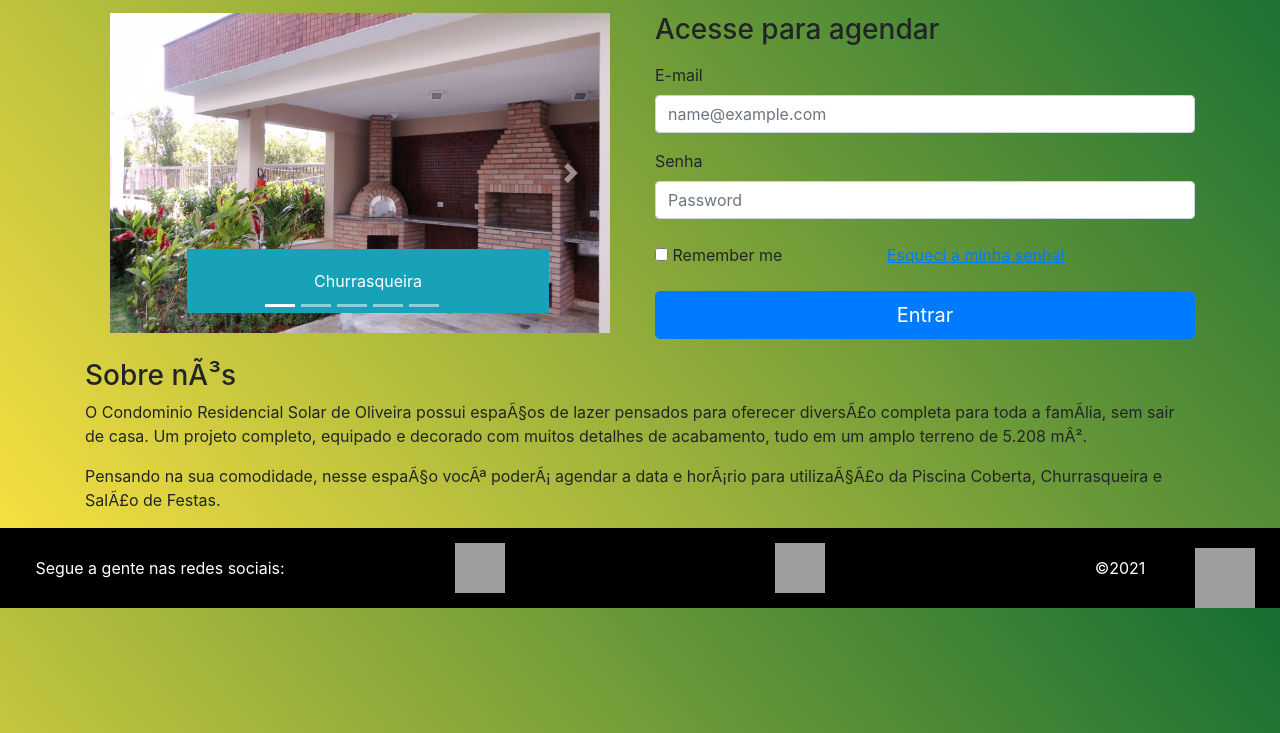
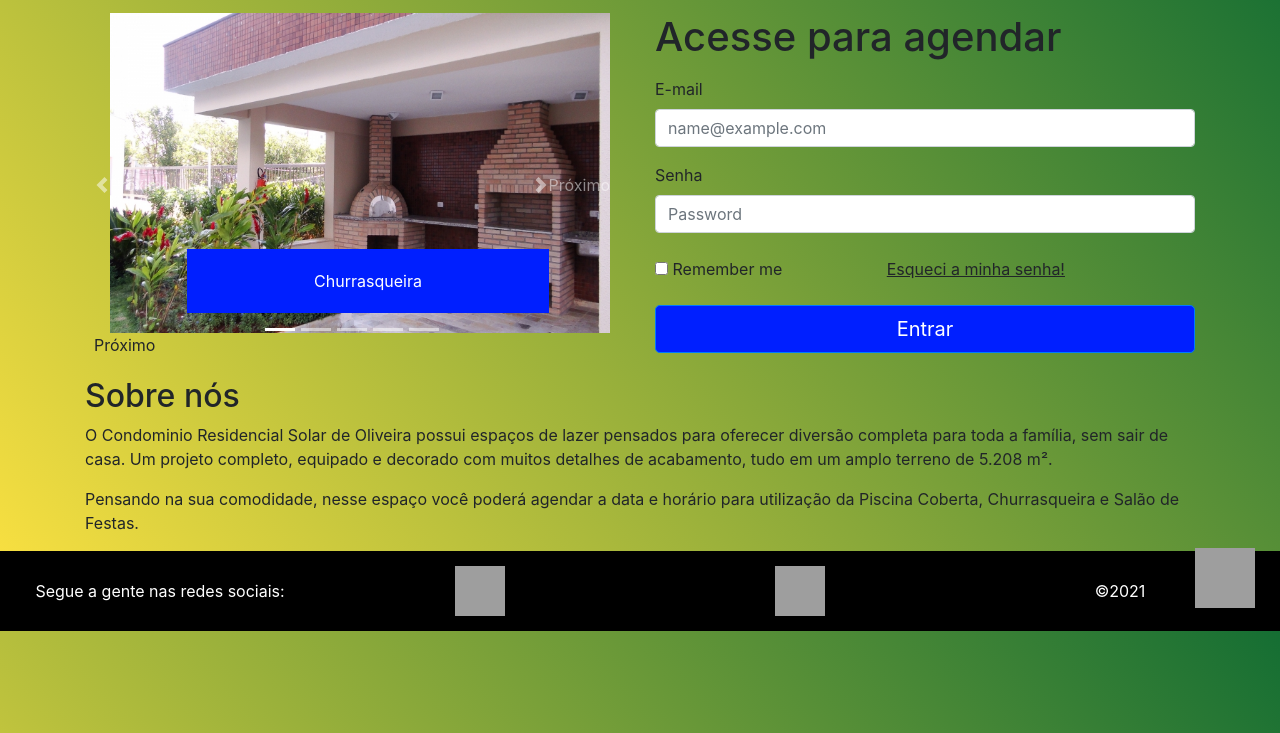
Before and after one commit to Fe13Reis/Aplicativo-web-com-python-e-flask, a Flask app: page /login in a window 1280 px wide. Shown: the part 67-800 px from the top of the page. Run offline with Flask 2, Linux system fonts and the light colour scheme; some libraries are stand-ins or nearby versions; grey boxes are pictures that could not be loaded.

Commit message:
Acessibilidade 2ª alteração

```diff
--- a/templates/index.html
+++ b/templates/index.html
@@ -28,9 +28,10 @@
 
     <div class="center" style="position: absolute; top: 10%;">
 
-        <h1 style="color: white; margin-bottom: 25px;">Bem Vindo ao Portal - SGCS </h1>
+        <h1 style="color: white; margin-bottom: 25px;">SGC - Sistema de
+            Gerenciamento do <br> Condominio Solar de Oliveira</h1>
 
-        <img alt= "imagem da fachada do prédio" src="../static/img/predio.jpg" class="img" style="margin-bottom: 25px;">
+        <img src="../static/img/predio.jpg" class="img" style="margin-bottom: 25px;">
 
         <a href="/login" class="btn btn-lg btn-custom btn-branco" style="width: 20%;"> Entrar </a>
 
--- a/templates/login.html
+++ b/templates/login.html
@@ -64,24 +64,28 @@
 
                           <div class="carousel-inner"><!--Inner -->
 
-                            <div class="carousel-item active ml-3">
-                              <img alt= "imagem do espaÃ§o com churrasqueira do condomÃ­nio" src="../static/img/churrasqueira.jpg" class="img-fluid" style="width: 500px; height: 320px;">
-                              <div class="carousel-caption bg-info">Churrasqueira</div>
+                            <div class="carousel-item active ml-3" >
+                              <img alt= "imagem do espaço com churrasqueira do condomínio" src="../static/img/churrasqueira.jpg" class="img-fluid" style="width: 500px; height: 320px;">
+                              <div style= "background-color:#001fff; position: absolute; right: 15%; bottom: 20px;
+                              left: 15%; z-index: 10; padding-top: 20px; padding-bottom: 20px; color: #fff; text-align: center;">  Churrasqueira</div>
                             </div>
 
                             <div class="carousel-item ml-3">
-                              <img alt= "imagem da piscina cobrta do condomÃ­nio" src="../static/img/piscina_coberta.jpg" class="img-fluid" style="width: 500px; height: 320px;">
-                              <div class="carousel-caption bg-info">Piscina Coberta</div>
+                              <img alt= "imagem da piscina cobrta do condomínio" src="../static/img/piscina_coberta.jpg" class="img-fluid" style="width: 500px; height: 320px;">
+                              <div style= "background-color:#001fff; position: absolute; right: 15%; bottom: 20px;
+                              left: 15%; z-index: 10; padding-top: 20px; padding-bottom: 20px; color: #fff; text-align: center;"> Piscina Coberta</div>
                             </div>
 
                             <div class="carousel-item ml-3">
-                              <img alt= "imagem da fachada do prÃ©dio" src="../static/img/predio.jpg" class="img-fluid" style="width: 500px; height: 320px;">
-                              <div class="carousel-caption bg-info">O Predio</div>
+                              <img alt= "imagem da fachada do prédio" src="../static/img/predio.jpg" class="img-fluid" style="width: 500px; height: 320px;">
+                              <div style= "background-color:#001fff; position: absolute; right: 15%; bottom: 20px;
+                              left: 15%; z-index: 10; padding-top: 20px; padding-bottom: 20px; color: #fff; text-align: center;"> O Predio </div>
                             </div>
 
                             <div class="carousel-item ml-3">
-                              <img alt="imagem do salÃ£o de festas do Condominio" src="../static/img/salao_de_festas.png" class="img-fluid" style="width: 500px; height: 320px;">
-                              <div class="carousel-caption bg-info">SalÃ£o de festa</div>
+                              <img alt="imagem do salão de festas do Condominio" src="../static/img/salao_de_festas.png" class="img-fluid" style="width: 500px; height: 320px;">
+                              <div style= "background-color:#001fff; position: absolute; right: 15%; bottom: 20px;
+                              left: 15%; z-index: 10; padding-top: 20px; padding-bottom: 20px; color: #fff; text-align: center;"> Salão de festas</div>
                             </div>
 
 
@@ -89,12 +93,12 @@
 
                           <!-- Controles -->
                           <a href="#carousel-legenda" class="carousel-control-prev" data-slide="prev">
-                            <span arial-label="Próxima imagem da direita" class="carousel-control-prev-icon"></span>
-                          </a>
+                            <span  class="carousel-control-prev-icon"></span>
+                            Próximo</a>
 
-                          <a href="#carousel-legenda" class="carousel-control-next" data-slide="next">
-                            <span arial-label="Próxima imagem da direita" class="carousel-control-next-icon"></span>
-                          </a>
+                          Próximo<a href="#carousel-legenda" class="carousel-control-next" data-slide="next">
+                            <span  class="carousel-control-next-icon"></span>
+                            Próximo</a>
 
                       </div><!--/Carousel -->
                     </div>
@@ -112,7 +116,7 @@
                                 {% endif %}
                             {% endwith %}
 
-                        <h1 class="h3 mb-3 fw-normal">Acesse para agendar</h1>
+                        <h1 class="h1 mb-3 fw-normal">Acesse para agendar</h1>
 
                         <div class="form-floating mb-3">
                           <input type="hidden" name="proxima" value="{{ proxima or url_for('index') }}">
@@ -130,10 +134,10 @@
                             <input type="checkbox" value="remember-me"> Remember me
                           </label>
                           <label style="margin-left: 100px">
-                            <a href=""><u>Esqueci a minha senha!</u></a>
+                            <a style= color:#212529 href=""><u>Esqueci a minha senha!</u></a>
                           </label>
                         </div>
-                        <button class="w-100 btn btn-lg btn-primary" type="submit">Entrar</button>
+                        <button class="w-100 btn btn-lg btn-primary" style= background-color:#001fff type="submit">Entrar</button>
                     </form>
                 </div>
             </div>
@@ -141,17 +145,17 @@
     </section>
     <section>
         <div class="container">
-            <h3>
-                Sobre nÃ³s
-            </h3>
+            <h2>
+                Sobre nós
+            </h2>
             <p>
-              O Condominio Residencial Solar de Oliveira possui espaÃ§os de lazer pensados para oferecer diversÃ£o completa para
-              toda a famÃ­lia, sem sair de casa. Um projeto completo, equipado e decorado com muitos detalhes de acabamento,
-              tudo em um amplo terreno de 5.208 mÂ².
+              O Condominio Residencial Solar de Oliveira possui espaços de lazer pensados para oferecer diversão completa para
+              toda a família, sem sair de casa. Um projeto completo, equipado e decorado com muitos detalhes de acabamento,
+              tudo em um amplo terreno de 5.208 m².
             </p>
             <p>
-              Pensando na sua comodidade, nesse espaÃ§o vocÃª poderÃ¡ agendar a data e horÃ¡rio para utilizaÃ§Ã£o da Piscina
-              Coberta, Churrasqueira e SalÃ£o de Festas.
+              Pensando na sua comodidade, nesse espaço você poderá agendar a data e horário para utilização da Piscina
+              Coberta, Churrasqueira e Salão de Festas.
         </div>
     </section>
     <footer style="background-color: black;">
```
Also changed, not shown: templates/agenda.html (+5 -5 lines), templates/base.html (+5 -5 lines), templates/cadastro.html (+8 -8 lines), templates/info.html (+19 -13 lines), templates/visitantes.html (+15 -9 lines).
